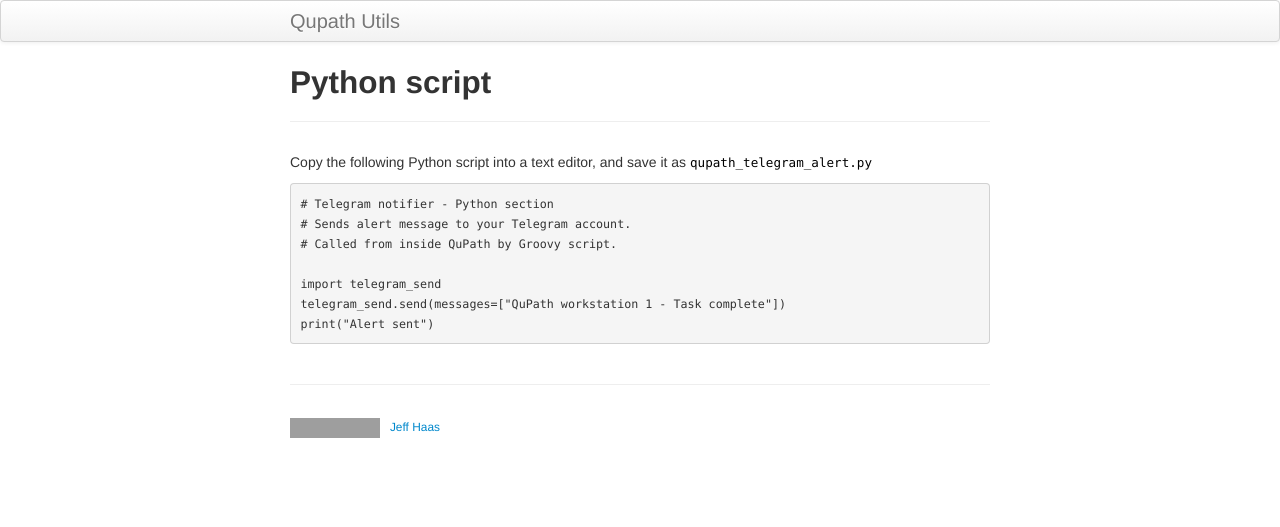
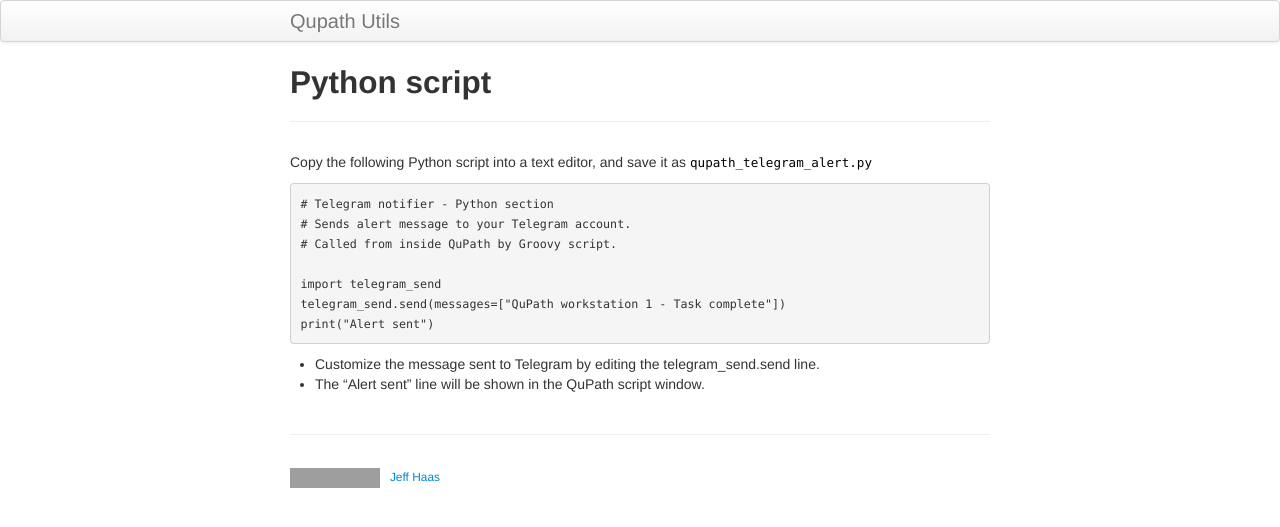
Before and after one commit to Jeff-Haas/qupath_utils, a Jekyll site: the page built from pages/python_script.md, in a window 1280 px wide. Shown: the top 527 px of the page. Built offline with Jekyll 4.4.1, drawn with Linux system fonts in a browser that asks for light colours; grey boxes are pictures that could not be loaded.

Commit message:
Update python_script.md

````diff
--- a/pages/python_script.md
+++ b/pages/python_script.md
@@ -16,3 +16,5 @@ import telegram_send
 telegram_send.send(messages=["QuPath workstation 1 - Task complete"])
 print("Alert sent")
 ```
+- Customize the message sent to Telegram by editing the telegram_send.send line.
+- The "Alert sent" line will be shown in the QuPath script window.
````
